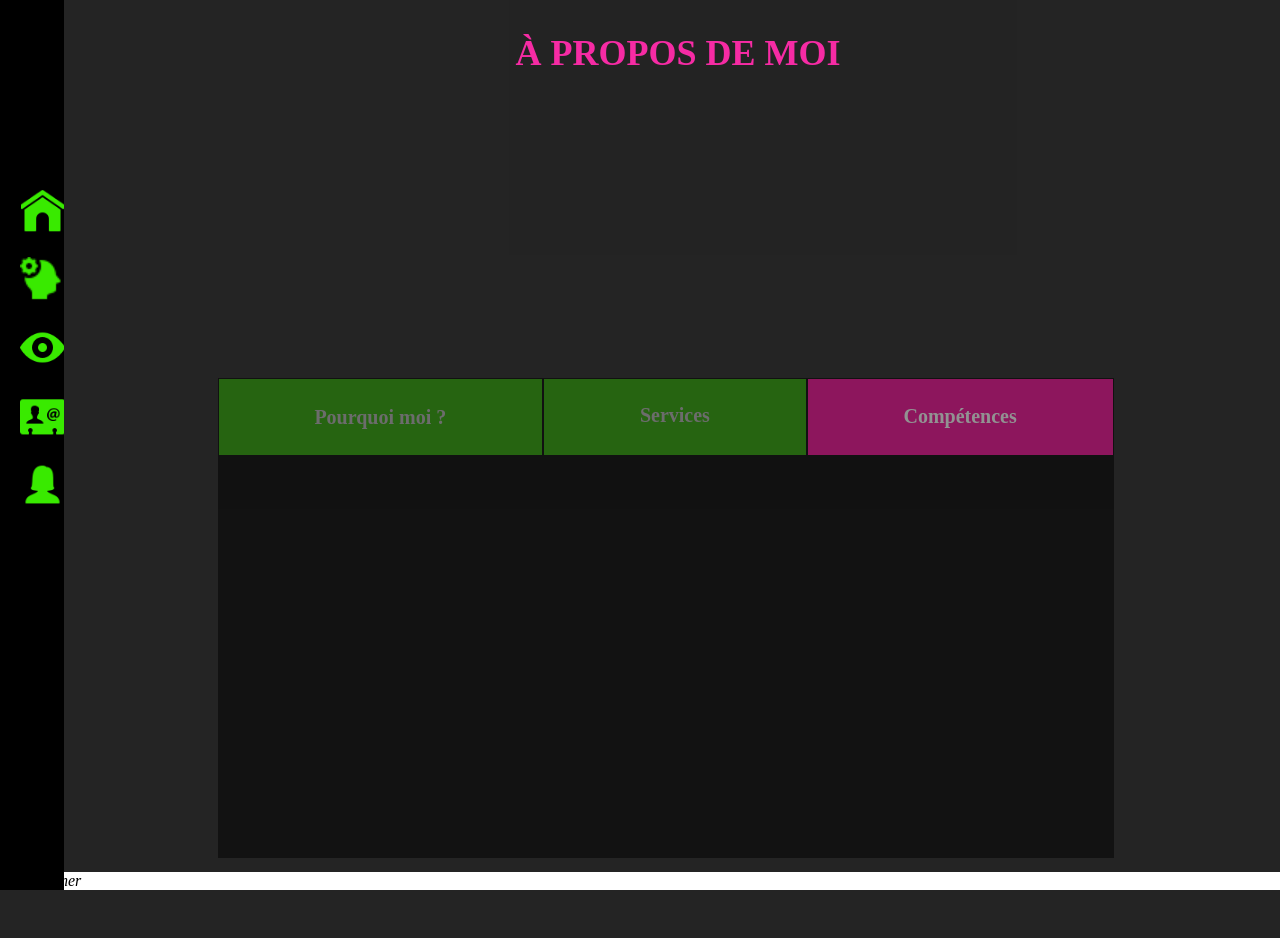
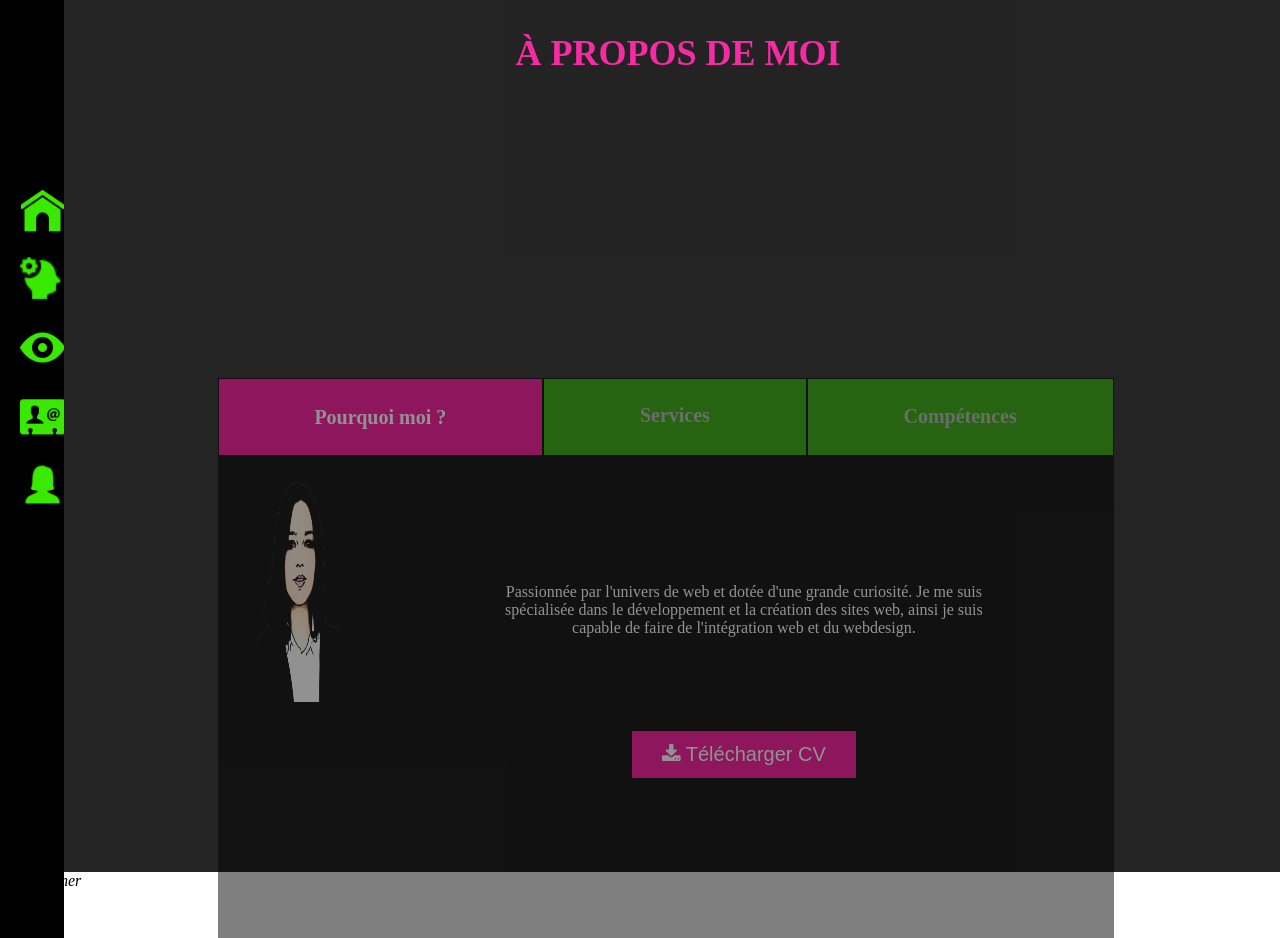
Before and after one commit to omayma96/fil-rouge, a PHP site: page /propos.html in a window 1280 px wide. Before the commit the page ends 890 px from the top, so only its background shows below. Run offline with PHP 8.4, Linux system fonts and the light colour scheme; style sheets or scripts are compiled from the project's sources.

Commit message:
partie compétence est terminée

```diff
--- a/css/propos.css
+++ b/css/propos.css
@@ -135,6 +135,7 @@ body {
   min-height: 870px;
   background-color: black;
   opacity: 0.86;
+  position: relative;
   z-index: 1; }
   .propos_image .propos_title {
     margin-left: 1%;
@@ -149,7 +150,7 @@ body {
 
 .aboutMe {
   width: 70%;
-  height: 60%;
+  height: 70%;
   background: black;
   opacity: 0.50;
   z-index: 2;
@@ -158,8 +159,7 @@ body {
   .aboutMe_button1 {
     display: grid;
     grid-template-rows: 1;
-    grid-template-columns: 3;
-    display: none; }
+    grid-template-columns: 3; }
     .aboutMe_button1--prq {
       grid-row: 1;
       grid-column: 1;
@@ -212,7 +212,8 @@ body {
   .aboutMe_button3 {
     display: grid;
     grid-template-rows: 1;
-    grid-template-columns: 3; }
+    grid-template-columns: 3;
+    display: none; }
     .aboutMe_button3--prq {
       grid-row: 1;
       grid-column: 1;
@@ -239,7 +240,8 @@ body {
     display: grid;
     grid-template-rows: 1;
     grid-template-columns: 2;
-    display: none; }
+    /* Style buttons */
+    /* Darker background on mouse-over */ }
     .aboutMe_info--img {
       grid-row: 1;
       grid-column: 1; }
@@ -255,6 +257,17 @@ body {
       font-family: 'poppins';
       font-weight: 400;
       padding: 15% 15%; }
+    .aboutMe_info .btn {
+      background-color: #F50996;
+      border: none;
+      color: white;
+      padding: 12px 30px;
+      cursor: pointer;
+      font-size: 20px;
+      margin-top: 15%; }
+    .aboutMe_info .btn:hover {
+      background-color: #39EA00;
+      opacity: 0.8; }
   .aboutMe_service {
     display: grid;
     grid-template-rows: 1;
--- a/propos.html
+++ b/propos.html
@@ -20,6 +20,8 @@
             <!--Début FONT -->
             <link href="https://fonts.googleapis.com/css2?family=Montserrat:wght@100;300;400;500;700;900&display=swap" rel="stylesheet">
             <link href="https://fonts.googleapis.com/css2?family=Caveat+Brush&display=swap" rel="stylesheet">
+            <link rel="stylesheet" href="https://cdnjs.cloudflare.com/ajax/libs/font-awesome/4.7.0/css/font-awesome.min.css">
+
             <!--Fin FONT -->
 
         <title>Omayma Hajjami</title>
@@ -91,6 +93,7 @@
                     sites web, ainsi je suis capable de
                     faire de l'intégration web et du
                     webdesign.</p>
+                    <button class="btn"><i class="fa fa-download"></i> Télécharger CV</button>
             </div>
 
         </section>
@@ -134,6 +137,47 @@
 
         </section>
 
+
+        <section class="aboutMe_skills" id="skills">
+
+            <div class="aboutMe_skills--esprit" id="esprit">
+                <h3>Esprit d'équipe</h3>
+                <img src="maquette/Asset/logo/teamwork.png">
+
+            </div>
+
+            <div class="aboutMe_skills--leader" id="lesder">
+                <h3>Leadership</h3>
+                <img src="maquette/Asset/logo/leadership.png">
+
+            </div>
+
+            <div class="aboutMe_skills--orga" id="orga">
+                <h3>Organisation,sens des priorités</h3>
+                <img src="maquette/Asset/logo/organization.png">
+
+            </div>
+
+            <div class="aboutMe_skills--motiv" id="motiv">
+                <h3>Motivation</h3>
+                <img src="maquette/Asset/logo/motivation.png">
+
+            </div>
+
+            <div class="aboutMe_skills--patience" id="patience">
+                <h3>Patience</h3>
+                <img src="maquette/Asset/logo/patience.png">
+
+            </div>
+
+            <div class="aboutMe_skills--gestion" id="gestion">
+                <h3>Gestion du temps</h3>
+                <img src="maquette/Asset/logo/productivity.png">
+
+            </div>
+
+        </section>
+
 </div>
 
 
--- a/sass/propos.scss
+++ b/sass/propos.scss
@@ -9,6 +9,7 @@
     min-height:870px;
     background-color: black;
     opacity: 0.86;
+    position: relative;
 
     z-index: 1;
 
@@ -27,7 +28,7 @@
 .aboutMe{
 
   width: 70%;
-  height: 60%;
+  height: 70%;
   background:black;
   opacity: 0.50;
   z-index: 2;
@@ -38,7 +39,7 @@
     display:grid;
     grid-template-rows: 1;
     grid-template-columns: 3;
-    display:none;
+    //display:none;
 
     &--prq{
       grid-row: 1;
@@ -118,7 +119,7 @@
     display:grid;
     grid-template-rows: 1;
     grid-template-columns: 3;
-    //display:none;
+    display:none;
 
     &--prq{
       grid-row: 1;
@@ -156,7 +157,7 @@
   display: grid;
   grid-template-rows: 1;
   grid-template-columns: 2;
-  display:none;
+  //display:none;
 
   &--img{
     grid-row: 1;
@@ -177,6 +178,22 @@
     font-weight: 400;
     padding: 15% 15%;
   }
+  /* Style buttons */
+.btn {
+  background-color: #F50996;
+  border: none;
+  color: white;
+  padding: 12px 30px;
+  cursor: pointer;
+  font-size: 20px;
+  margin-top: 15%;
+}
+
+/* Darker background on mouse-over */
+.btn:hover {
+  background-color: #39EA00;
+  opacity: 0.8;
+}
 }
 &_service{
   display: grid;
```
Also changed, not shown: other parts of css/propos.css (+36 -0 lines), other parts of sass/propos.scss (+50 -0 lines).
